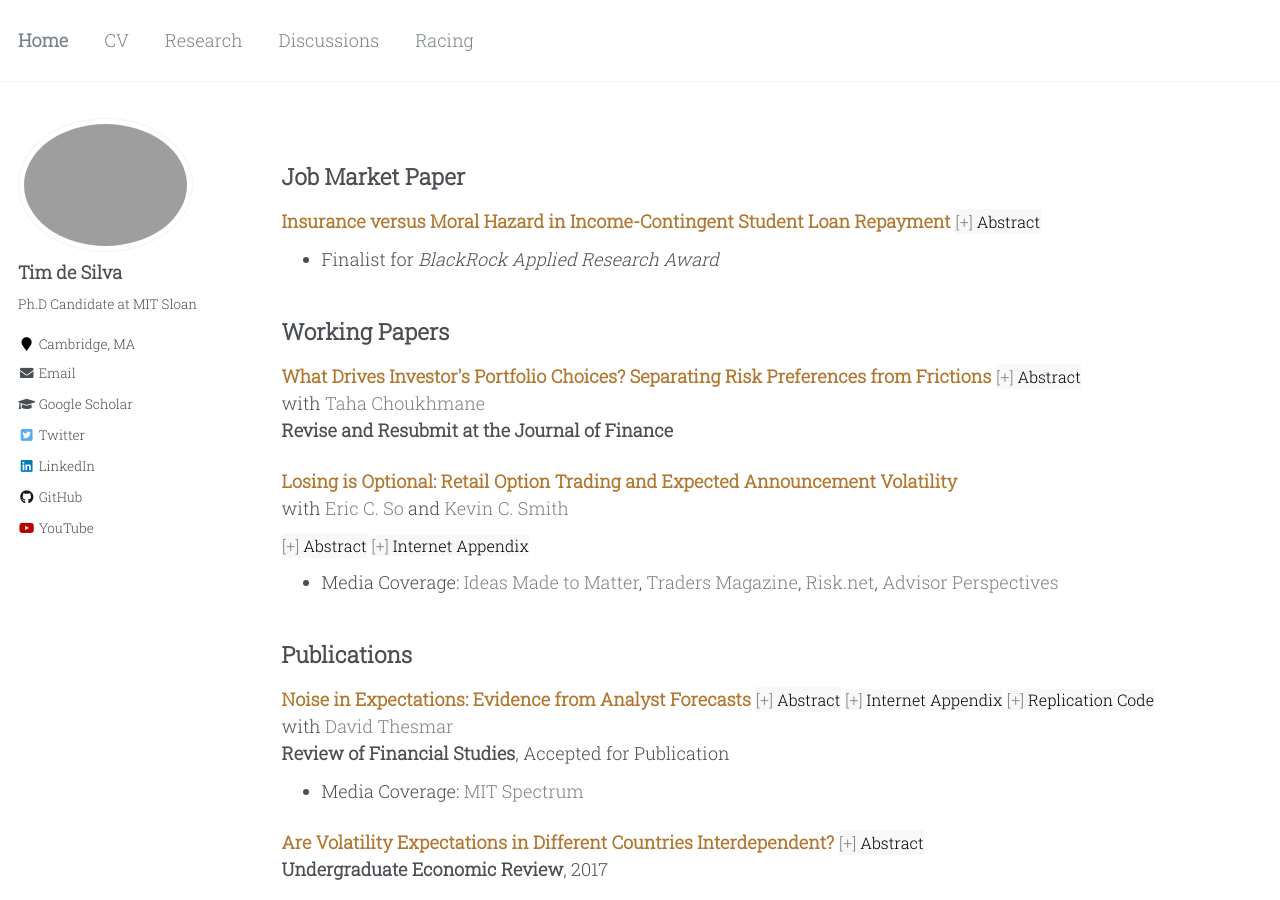
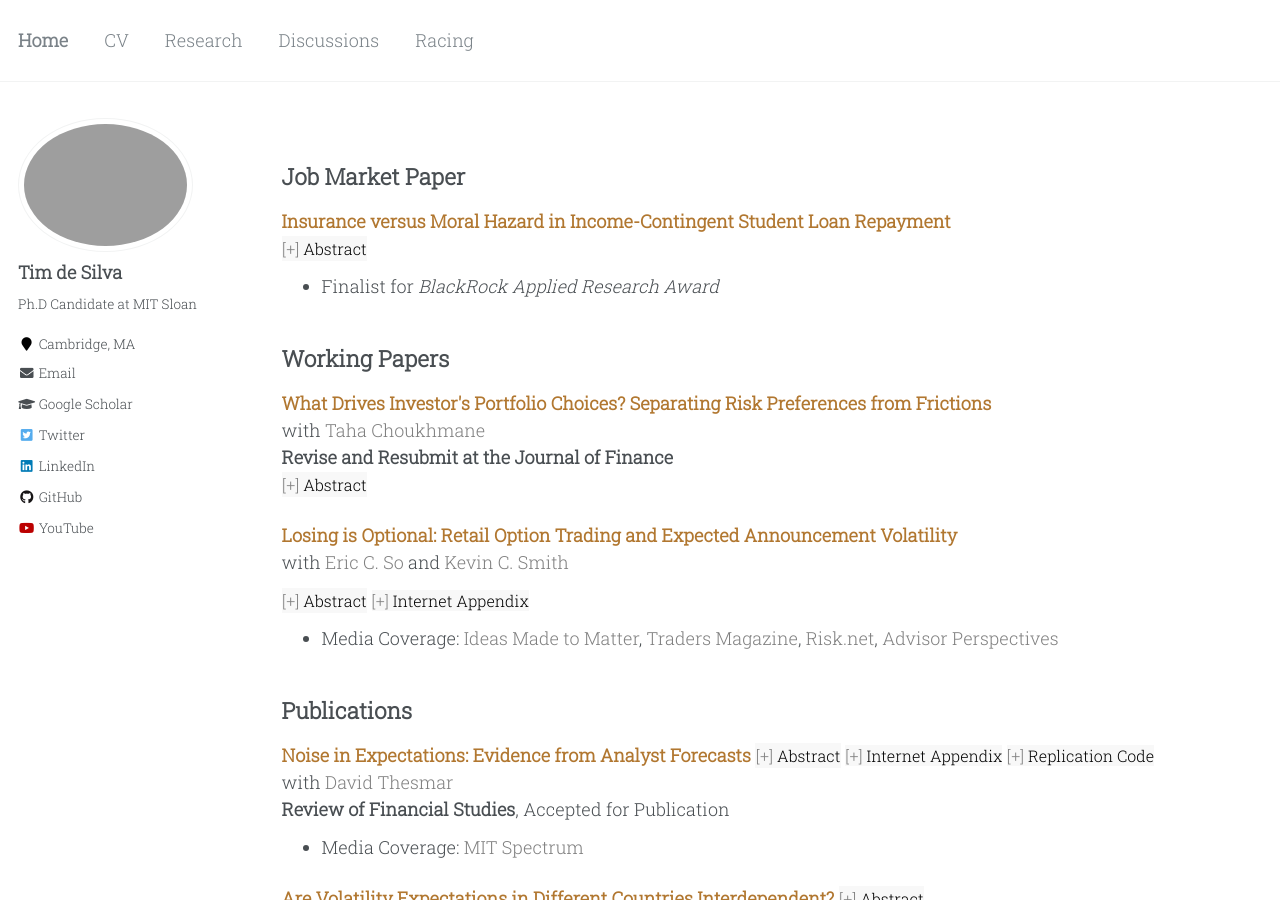
Before and after one commit to timhdesilva/timhdesilva.github.io, a Jekyll site: the page built from _pages/research.html, in a window 1280 px wide and 900 px high. Built offline with Jekyll 4.4.1, drawn with Linux system fonts in a browser that asks for light colours.

Commit message:
update research page

```diff
--- a/_pages/research.html
+++ b/_pages/research.html
@@ -59,7 +59,7 @@ author_profile: true
 
 <p>
     <a style="text-decoration:none; color:rgb(177, 119, 48); font-weight:bold" href="http://timhdesilva.github.io/files/papers/jmp_deSilva.pdf">Insurance versus Moral Hazard in Income-Contingent Student Loan Repayment</a>
-    <button class="abstract-button" data-target="jmp">Abstract</button>
+    <br><button class="abstract-button" data-target="jmp">Abstract</button>
     <ul style="margin-top: -12px">
       <li>Finalist for <em>BlackRock Applied Research Award</em></li>
     </ul>
@@ -72,9 +72,9 @@ author_profile: true
 
 <p>
     <a style="text-decoration:none; color:rgb(177, 119, 48); font-weight:bold" href="http://timhdesilva.github.io/files/papers/preferences_frictions.pdf">What Drives Investor&#39;s Portfolio Choices? Separating Risk Preferences from Frictions</a>
-    <button class="abstract-button" data-target="pref_fric">Abstract</button>
     <br>with <a style="text-decoration:none; color:gray" href="https://tahachoukhmane.com/">Taha Choukhmane</a>
     <br><strong>Revise and Resubmit at the Journal of Finance</strong>
+    <br><button class="abstract-button" data-target="pref_fric">Abstract</button>
 </p>
 <div id="pref_fric" class="abstract-content">
   We study the role of risk preferences and frictions in portfolio choice using variation in 401(k) default investment options. Patterns of active choice in response to different default funds imply that, absent participation frictions, 94% of investors prefer holding stocks, with an equity share of retirement wealth declining with age—patterns markedly different from their observed allocations. We use this quasi-experiment to estimate a lifecycle model and find relative risk aversion of 2, EIS of 0.4, and a $200 portfolio adjustment cost. Our results suggest low stock market participation is due to participation frictions rather than non-standard preferences such as loss-aversion.
@@ -83,10 +83,10 @@ author_profile: true
 <p>
     <a style="text-decoration:none; color:rgb(177, 119, 48); font-weight:bold" href="http://timhdesilva.github.io/files/papers/losing_optional.pdf">Losing is Optional: Retail Option Trading and Expected Announcement Volatility</a>
     <br>with <a style="text-decoration:none; color:gray" href="https://mitmgmtfaculty.mit.edu/eso/">Eric C. So</a> and <a style="text-decoration:none; color:gray" href="https://ksmith142.github.io/">Kevin C. Smith</a>
-    <p style="margin-top: -12.5px; margin-right: 10px; line-height: 1.3;">
+    <p style="margin-top: -12.5px; margin-right: 20px; line-height: 1.5;">
       <button class="abstract-button" data-target="losing">Abstract</button>
       <a style="text-decoration:none; background-color:#f8f8f8; font-size: 16px; font-family: Roboto Slab, serif;" href="http://timhdesilva.github.io/files/papers/losing_optional_appendix.pdf"><span style="color: gray;">[+]</span> <span style="color:black;">Internet Appendix</span></a>
-  </p>
+    </p>
     <ul style="margin-top: -12px">
       <li>Media Coverage: <a style="text-decoration:none; color:gray" href="https://mitsloan.mit.edu/ideas-made-to-matter/retail-investors-lose-big-options-markets-research-shows">Ideas Made to Matter</a>, <a style="text-decoration:none; color:gray" href="https://www.tradersmagazine.com/am/what-motivates-retail-options-traders/">Traders Magazine</a>, <a style="text-decoration:none; color:gray" href="https://www.risk.net/investing/7954462/its-amateur-hour-how-retail-traders-upended-options-market">Risk.net</a>, <a style="text-decoration:none; color:gray" href="https://www.advisorperspectives.com/articles/2023/02/19/the-wealth-destroying-behavior-of-retail-option-trading">Advisor Perspectives</a></li>
   </ul>
```
